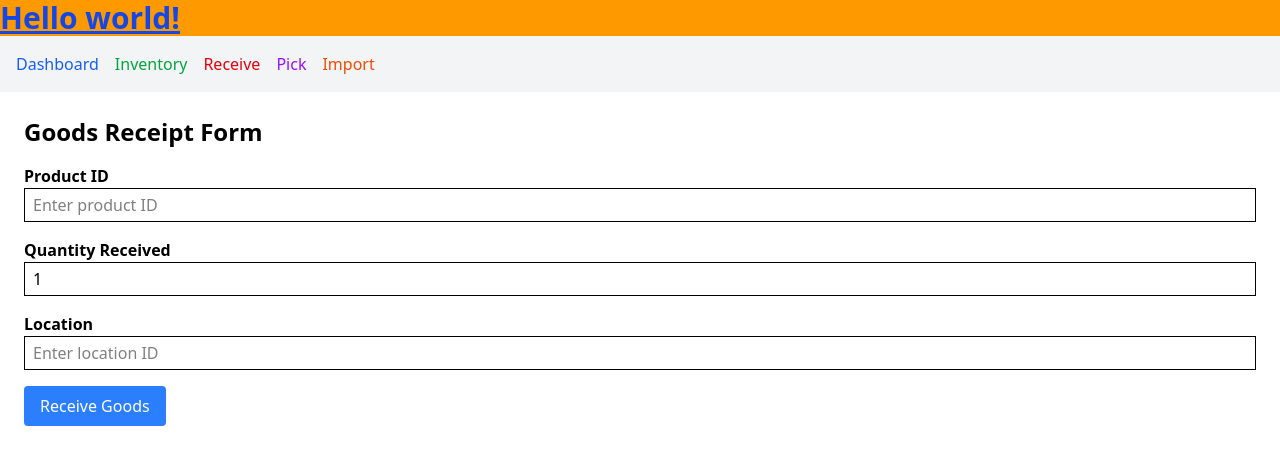
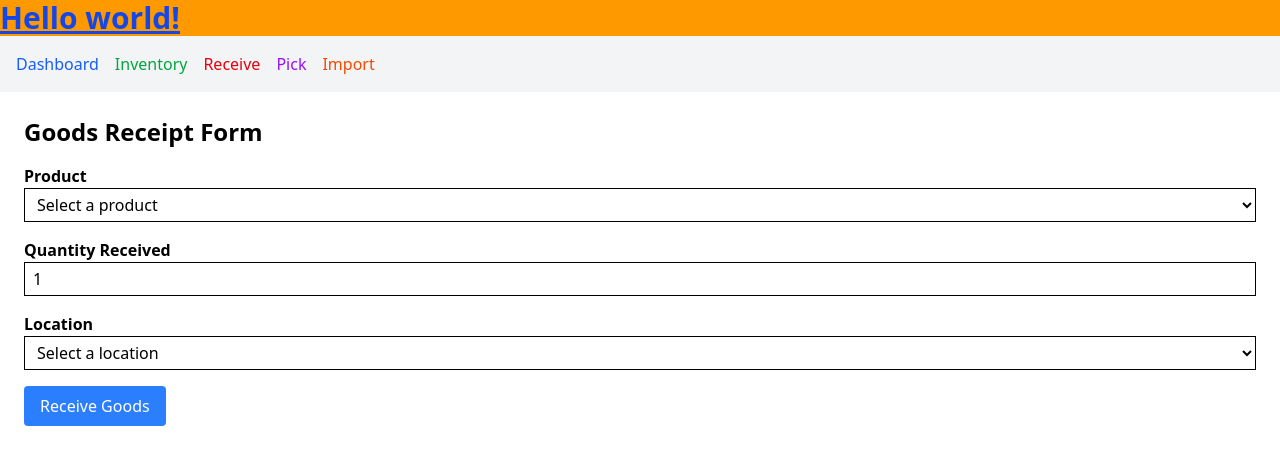
Before and after one commit to poffodile/mini-inventory-tracker, an Angular app: page /receive in a window 1280 px wide. Shown: the top 464 px of the page. Built offline with nearby package versions, Linux system fonts and the light colour scheme.

Commit message:
addes a dynamic   goods receipt form to use dropdowns for product and location selection, enhancing user experience

```diff
--- a/src/app/pages/receive/receive.html
+++ b/src/app/pages/receive/receive.html
@@ -3,16 +3,13 @@
 
   <form (ngSubmit)="submitForm()" class="space-y-4">
     <div>
-      <label class="block font-semibold">Product ID</label>
-      <input
-        type="text"
-        [(ngModel)]="productId"
-        name="productId"
-        class="border px-2 py-1 w-full"
-        required
-        title="Product ID"
-        placeholder="Enter product ID"
-      />
+      <label class="block font-semibold">Product</label>
+      <select [(ngModel)]="productId" name="productId" class="border px-2 py-1 w-full" required>
+        <option value="" disabled selected>Select a product</option>
+        <option *ngFor="let product of products" [value]="product.id">
+          {{ product.name }} ({{ product.id }})
+        </option>
+      </select>
     </div>
 
     <div>
@@ -23,22 +20,19 @@
         name="quantity"
         class="border px-2 py-1 w-full"
         required
-        placeholder="Enter quantity received"
-        title="Quantity Received"
+        placeholder="Enter quantity"
+        title="Quantity"
       />
     </div>
 
     <div>
       <label class="block font-semibold">Location</label>
-      <input
-        type="text"
-        [(ngModel)]="locationId"
-        name="locationId"
-        class="border px-2 py-1 w-full"
-        required
-        placeholder="Enter location ID"
-        title="Location ID"
-      />
+      <select [(ngModel)]="locationId" name="locationId" class="border px-2 py-1 w-full" required>
+        <option value="" disabled selected>Select a location</option>
+        <option *ngFor="let location of locations" [value]="location.id">
+          {{ location.name }} ({{ location.id }})
+        </option>
+      </select>
     </div>
 
     <button type="submit" class="bg-blue-500 text-white px-4 py-2 rounded">Receive Goods</button>
--- a/src/app/pages/receive/receive.ts
+++ b/src/app/pages/receive/receive.ts
@@ -1,6 +1,7 @@
-import { Component } from '@angular/core';
+import { Component, OnInit } from '@angular/core';
 import { CommonModule } from '@angular/common';
 import { FormsModule } from '@angular/forms';
+import { DataService } from '../../services/data';
 
 @Component({
   selector: 'app-receive',
@@ -9,18 +10,40 @@ import { FormsModule } from '@angular/forms';
   templateUrl: './receive.html',
   styleUrls: ['./receive.css'],
 })
-export class Receive {
+export class Receive implements OnInit {
+  products: any[] = [];
+  locations: any[] = [];
+
   productId: string = '';
   quantity: number = 1;
   locationId: string = '';
 
-  submitForm() {
-    // Handles  form submission
-    console.log('Form submitted and received :', {
+  constructor(private dataService: DataService) {}
+
+  ngOnInit(): void {
+    this.products = this.dataService.getData('products') || [];
+    this.locations = this.dataService.getData('locations') || [];
+  }
+
+  submitForm(): void {
+    const newEntry = {
       productId: this.productId,
       quantity: this.quantity,
       locationId: this.locationId,
-    });
-    alert('Form submitted and recieved successfully!');
+      timestamp: new Date().toISOString(),
+    };
+
+    const ledger = this.dataService.getData('stockLedger') || [];
+    ledger.push(newEntry);
+    this.dataService.setData('stockLedger', ledger);
+
+    alert('Goods received and recorded!');
+    this.resetForm();
+  }
+
+  resetForm(): void {
+    this.productId = '';
+    this.quantity = 1;
+    this.locationId = '';
   }
 }
```
